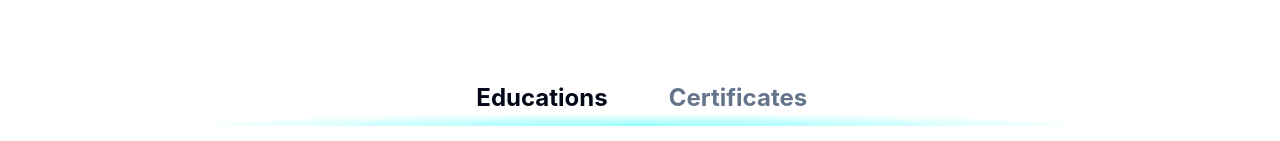
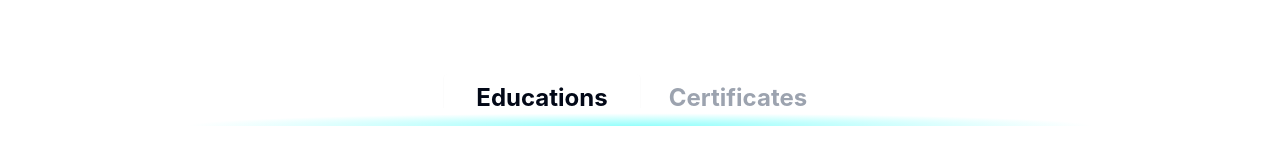
Before and after one commit to ghaly09/rachmatghaly.dev, a Next.js app: page /about in a window 1280 px wide. Shown: the part 803-944 px from the top of the page. Built offline with nearby package versions, Linux system fonts and the light colour scheme.

Commit message:
Tabs: Update Color Trigger for active & nonActive Tabs

```diff
--- a/src/components/Molecules/Tabs/TabEduCertificates.tsx
+++ b/src/components/Molecules/Tabs/TabEduCertificates.tsx
@@ -22,8 +22,8 @@ export function TabEduCertificates({ educations, certificates }: Types) {
   return (
     <section className="flex flex-col items-center justify-center font-ghaly">
       <Reveal delay={0.2} duration={0.5}>
-        <Tabs defaultValue={active} className="w-[300px] sm:w-[400px]">
-          <TabsList className="grid w-full grid-cols-2 h-[50px] sm:h-[38px] bg-transparent">
+        <Tabs defaultValue={active} className="w-[300px] sm:w-[400px] ">
+          <TabsList className="grid w-full grid-cols-2 h-[50px] sm:h-[38px] bg-transparent text-gray-400 dark:text-gray-500">
             <TabsTrigger
               className={`h-[40px] sm:h-[47px] text-xl lg:text-2xl font-bold`}
               value="Educations"
```
